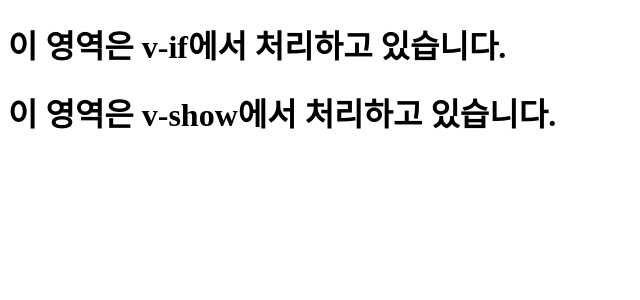
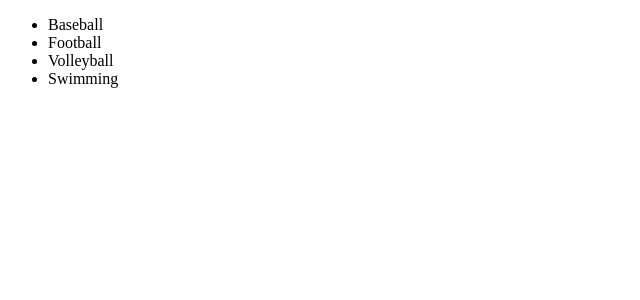
Before and after one commit to JKW1008/Vue.jsPractice, a Vue app in the folder v02/: page / in a window 1280 px wide. Shown: the top 300 px of the page, without its empty margins (0-640 px from the left). Built offline with nearby package versions, Linux system fonts and the light colour scheme.

Commit message:
[Study] v-for

```diff
--- a/v02/src/App.vue
+++ b/v02/src/App.vue
@@ -1,22 +1,17 @@
 <script>
 export default {
-  data: function () {
+  data() {
     return {
-      score: 55,
-      subscribe: 2677,
+      sports: ["Baseball", "Football", "Volleyball", "Swimming"],
     };
   },
 };
 </script>
 
 <template>
-  <!-- <h1 v-if="score >= 90">평점 : A</h1>
-  <h1 v-else-if="score >= 80">평점 : B</h1>
-  <h1 v-else-if="score >= 70">평점 : C</h1>
-  <h1 v-else>평점 : F</h1> -->
-
-  <h1 v-if="score != 60">이 영역은 v-if에서 처리하고 있습니다.</h1>
-  <h1 v-show="score != 60">이 영역은 v-show에서 처리하고 있습니다.</h1>
+  <ul>
+    <li v-for="sport in sports">{{ sport }}</li>
+  </ul>
 </template>
 
 <style></style>
```
